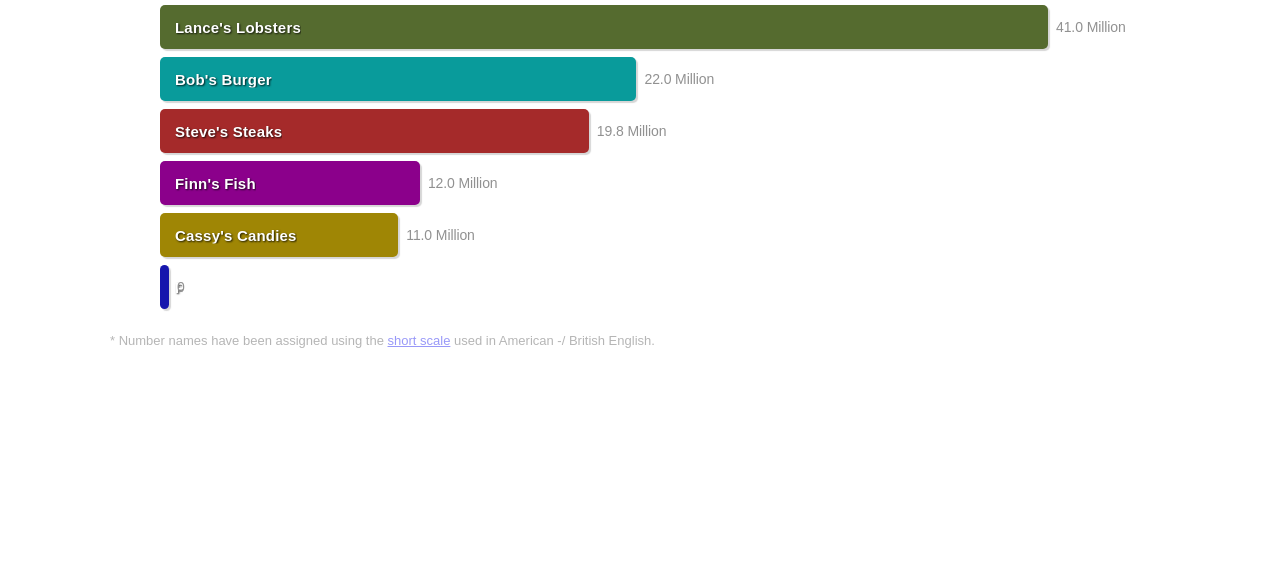
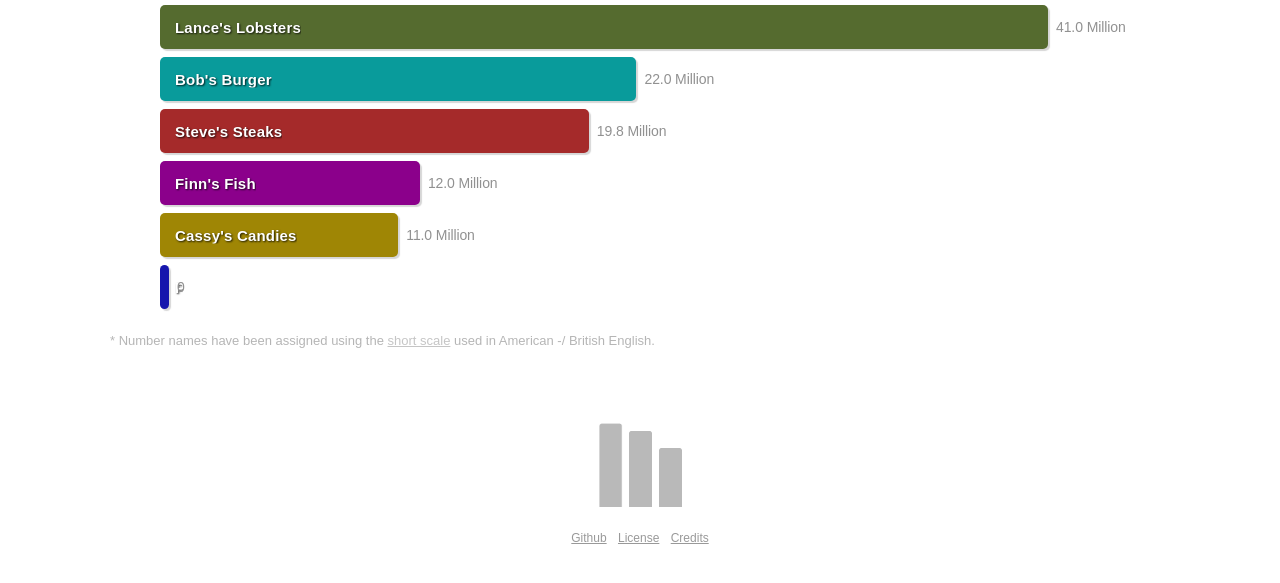
Before and after one commit to christiandunkel/time-visualizer, a plain HTML site: page index.html in a window 1280 px wide. Shown: the part 527-1110 px from the top of the page. Before the commit the page ends 876 px from the top, so only its background shows below. Drawn offline with Linux system fonts and the light colour scheme.

Commit message:
added footer area

```diff
--- a/index.html
+++ b/index.html
@@ -50,7 +50,7 @@
 
         <header>
 
-            <div id="logo"></div>
+            <div id="logo" alt="Time Visualizer logo depicting three, differently sized horizontal columns."></div>
 
             <h1 id="title">
                 <span>Time</span>
@@ -198,6 +198,14 @@
 
         <div id="chart-number-note">* Number names have been assigned using the <a href="https://en.wikipedia.org/wiki/Names_of_large_numbers">short scale</a> used in American -/ British English.</div>
 
+        <div id="bottom-logo" alt="Time Visualizer logo depicting three, differently sized horizontal columns."></div>
+
+        <div id="bottom-links">
+            <a href="https://github.com/christiandunkel/time-visualizer">Github</a>
+            <a href="https://github.com/christiandunkel/time-visualizer/blob/master/doc/license.md">License</a>
+            <a href="https://github.com/christiandunkel/time-visualizer/blob/master/doc/credits.md">Credits</a>
+        </div>
+
     </footer>
 
 
--- a/static/css/style.css
+++ b/static/css/style.css
@@ -204,6 +204,20 @@ html *:before {
     -moz-box-sizing: border-box;
     -webkit-box-sizing: border-box;
     box-sizing: border-box;
+}
+
+html a {
+    color: #6f6f6f; font-style: normal; text-decoration: underline;
+}
+html.darkMode a {
+    color: #b9b9b9;
+}
+
+html a:hover {
+    background: #ebebeb;
+}
+html.darkMode a:hover {
+    background: #585858;
 }
 
 body {
@@ -1311,8 +1325,29 @@ footer {
     user-select: none;
     font-size: 13px; line-height: 16px;
 }
+
 .javascriptOn #chart-number-note {
     display: block;
+}
+
+#bottom-logo {
+    width: 100px; height: 100px; margin: 60px auto 20px auto;
+    background: url('../img/raster/logo_bottom_grey.png') no-repeat center;
+}
+
+#bottom-links {
+    margin: 20px 0 50px 0;
+    opacity: .7;
+    -ms-user-select: none;
+    -moz-user-select: none;
+    -webkit-user-select: none;
+    user-select: none;
+    text-align: center; font-size: 12px; line-height: 14px;
+}
+
+#bottom-links a {
+    display: inline-block;
+    margin: 0 2px; padding: 2px;
 }
 
 
```
Also changed, not shown: static/img/raster/logo_bottom_grey.png (added).
